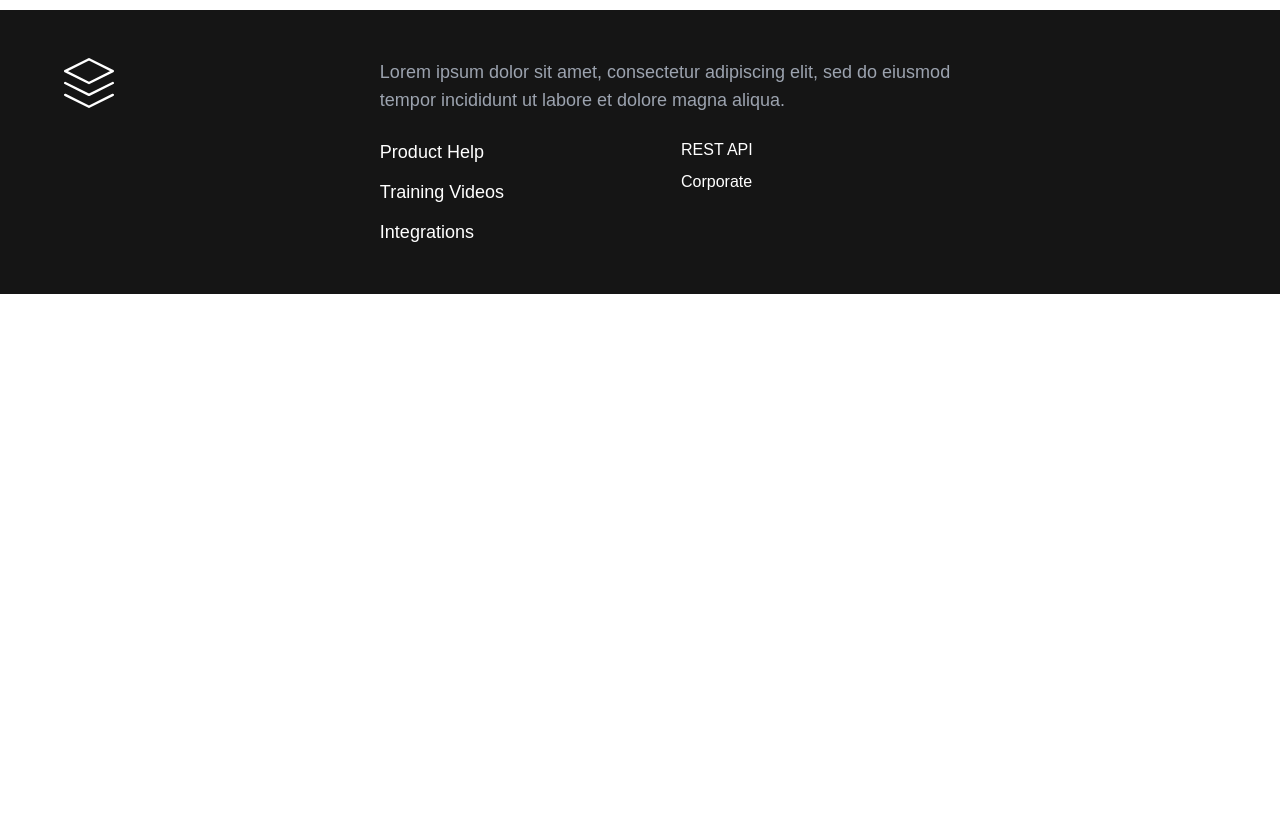
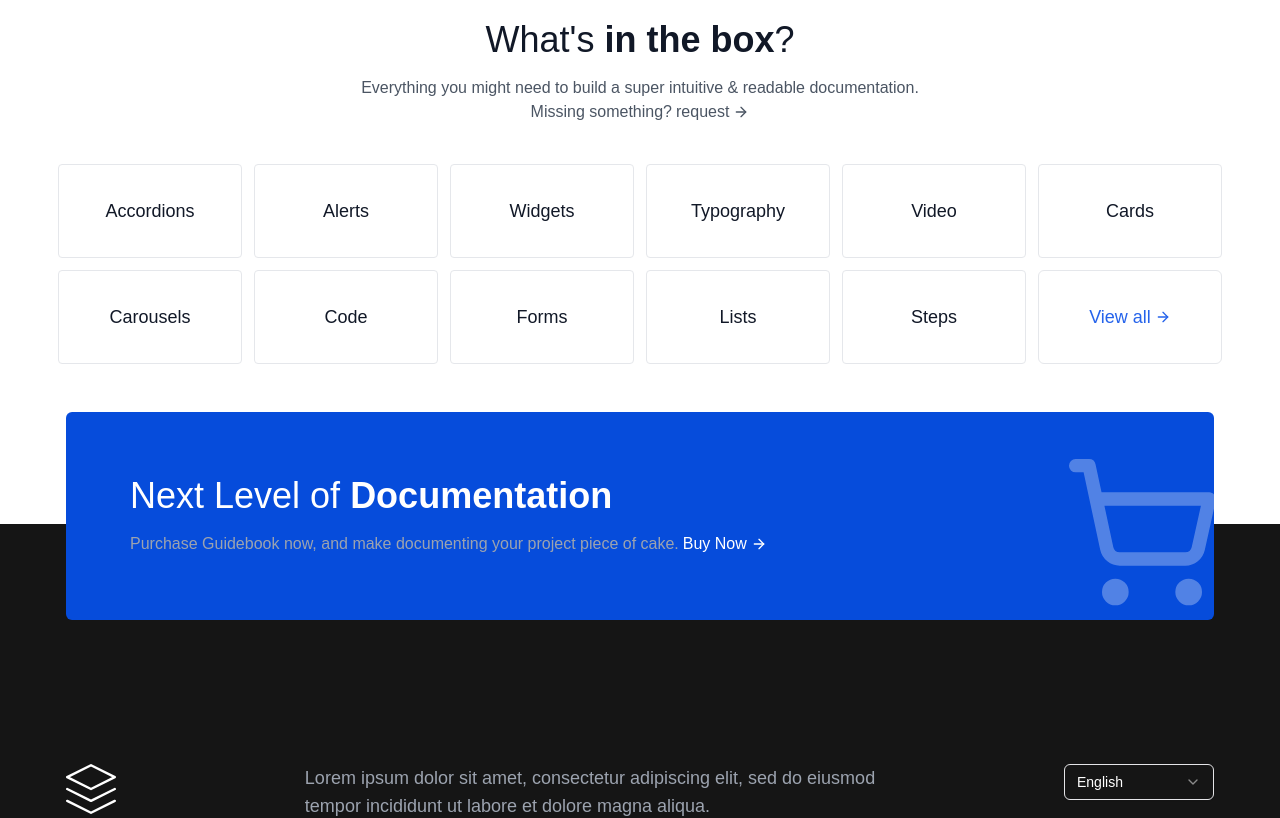
Before and after one commit to mr-rony356/ai-interview, a Next.js app: page / in a window 1280 px wide. Shown: the part 1720-2538 px from the top of the page. Before the commit the page ends 2014 px from the top, so only its background shows below. Built offline with nearby package versions, Linux system fonts and the light colour scheme; no server answers.

Commit message:
make others sectuions on hompage

```diff
--- a/package.json
+++ b/package.json
@@ -12,6 +12,8 @@
     "@auth0/nextjs-auth0": "^3.6.0",
     "@azure/ai-form-recognizer": "^5.0.0",
     "@azure/identity": "^4.6.0",
+    "@emailjs/browser": "^4.4.1",
+    "@radix-ui/react-select": "^2.1.5",
     "@radix-ui/react-slot": "^1.1.1",
     "@radix-ui/react-tabs": "^1.1.2",
     "axios": "^1.7.9",
--- a/src/app/page.tsx
+++ b/src/app/page.tsx
@@ -2,6 +2,7 @@ import DocumentationLanding from "./ui/documentation-landing/documentation-landi
 import Footer from "./ui/footer/footer";
 import Hero from "./ui/hero/hero";
 import CardTabComponent from "./ui/CardTabComponent/CardTabComponent";
+import GuidSection from "./ui/component/guidSection/guidSection";
 
 export default function Home() {
   return (
@@ -9,6 +10,7 @@ export default function Home() {
       <Hero />
       <CardTabComponent />
       <DocumentationLanding />
+      <GuidSection/>
       <Footer />
     </main>
   );
--- a/src/app/ui/CardTabComponent/CardTabComponent.tsx
+++ b/src/app/ui/CardTabComponent/CardTabComponent.tsx
@@ -3,7 +3,6 @@
 import { useState, useEffect } from "react";
 import { Tabs, TabsContent, TabsList, TabsTrigger } from "@/components/ui/tabs";
 import { Card, CardContent } from "@/components/ui/card";
-import {  ClipboardCheck, ClipboardCopy } from "lucide-react";
 import Prism from "prismjs";
 
 const CardTabComponent = () => {
@@ -64,11 +63,6 @@ const CardTabComponent = () => {
         onClick={handleCopy}
         className="absolute top-2 right-1/2 md:right-4 translate-x-8 p-2 px-4 bg-blue-700 text-white rounded-md shadow-md opacity-0 group-hover:opacity-100 transition-opacity duration-500 ease-in-out hover:bg-blue-600"
       >
-        {copied ? (
-          <ClipboardCheck className="w-4 h-4 inline-block mr-1" />
-        ) : (
-          <ClipboardCopy className="w-4 h-4 inline-block mr-1" />
-        )}
         {copied ? "Copied!" : "Copy"}
       </button>
     </div>
@@ -100,7 +94,7 @@ const CardTabComponent = () => {
   );
 
   return (
-    <div className="mt-20 mx-20">
+    <div className="mt-20 mx-auto max-w-[1180px] flex justify-center items-center min-h-screen px-2">
       <div className="w-5xl md:w-full grid grid-cols-1 md:grid-cols-2 gap-6">
         <div>
           <h1 className="text-3xl mb-2 group inline-block">
--- /dev/null
+++ b/src/app/ui/component/guidSection/guidSection.tsx
@@ -0,0 +1,33 @@
+import { ArrowRight, ShoppingCart } from "lucide-react";
+import Link from "next/link";
+import React from "react";
+
+const GuidSection = () => {
+  return (
+    <div className="mx-auto max-w-[1180px] px-4 -mb-24 relative">
+      <div className="flex justify-between items-center bg-[#064cdb] text-white p-8 md:p-16 rounded-md">
+        <div>
+          <h1 className="text-4xl">
+            Next Level of <span className="font-bold">Documentation</span>
+          </h1>
+          <p className="mt-4 text-gray-400">
+            Purchase Guidebook now, and make documenting your project piece of
+            cake.
+            <Link
+              href="#"
+              className="inline-flex items-center ml-1 relative group text-white"
+            >
+              Buy Now{" "}
+              <ArrowRight className="h-4 w-4 ml-1 group-hover:translate-x-2 transition transform duration-300" />
+            </Link>
+          </p>
+        </div>
+        <div className="absolute right-14 bottom-14 transform scale-[2.5] opacity-30">
+          <ShoppingCart size={32} className="h-16 w-16" />
+        </div>
+      </div>
+    </div>
+  );
+};
+
+export default GuidSection;
--- a/src/app/ui/documentation-landing/documentation-landing.tsx
+++ b/src/app/ui/documentation-landing/documentation-landing.tsx
@@ -1,5 +1,5 @@
-import { ArrowRight, Link } from "lucide-react";
-import React from "react";
+import { ArrowRight } from "lucide-react";
+import Link from "next/link";
 
 const DocumentationLanding = () => {
   const categories = [
@@ -15,14 +15,15 @@ const DocumentationLanding = () => {
     { title: "Lists", href: "#lists" },
     { title: "Steps", href: "#steps" },
   ];
+
   return (
-    <div className="mx-auto max-w-7xl px-4 py-12 md:px-6 lg:px-8 mt-20">
+    <div className="mx-auto max-w-[1180px] py-12 mt-20">
       <div className="text-center">
         <h1 className="text-4xl text-gray-900 sm:text-4xl">
           What&apos;s <span className="font-semibold">in the box</span>?
         </h1>
-        <p className="mt-4 text-gray-600">
-          Everything you might need to build a super intuitive & readable <br />
+        <p className="mt-4 text-gray-600 lg:w-1/2 w-full mx-auto">
+          Everything you might need to build a super intuitive & readable
           documentation. Missing something?
           <span className="inline-flex items-center ml-1 relative group">
             request{" "}
@@ -31,12 +32,12 @@ const DocumentationLanding = () => {
         </p>
       </div>
 
-      <div className="mt-10  grid grid-cols-1 gap-3 sm:grid-cols-2 lg:grid-cols-6 max-w-7xl mx-auto">
+      <div className="mt-10 grid grid-cols-2 gap-3 md:grid-cols-3 lg:grid-cols-6 px-2">
         {categories.map((category) => (
           <Link
             key={category.title}
             href={category.href}
-            className="flex items-center justify-center rounded-sm border border-gray-200 px-4 py-8 text-center transition-colors hover:border-blue-400 hover:bg-gray-50 "
+            className="flex items-center justify-center rounded-sm border border-gray-200 px-4 py-8 text-center transition-colors hover:border-blue-400 hover:bg-gray-50"
           >
             <span className="text-lg font-medium text-gray-900">
               {category.title}
@@ -47,7 +48,7 @@ const DocumentationLanding = () => {
           href="#view-all"
           className="flex items-center justify-center rounded-md border border-gray-200 p-4 text-center text-blue-600 transition-colors hover:border-blue-400 hover:bg-gray-50 group"
         >
-          <span className="inline-flex items-center text-lg  font-medium">
+          <span className="inline-flex items-center text-lg font-medium">
             View all
             <ArrowRight className="ml-1 h-4 w-4 group-hover:translate-x-2 transition transform duration-300" />
           </span>
--- a/src/app/ui/footer/footer.tsx
+++ b/src/app/ui/footer/footer.tsx
@@ -1,40 +1,41 @@
-"use client";
-
-import { ArrowRight, ChevronDown, ShoppingCart } from "lucide-react";
+"use client"
+import { useState } from "react";
 import Image from "next/image";
 import Link from "next/link";
-import { useState } from "react";
+import {
+  Select,
+  SelectContent,
+  SelectGroup,
+  SelectItem,
+  SelectLabel,
+  SelectTrigger,
+  SelectValue,
+} from "@/components/ui/select";
 
 export default function Footer() {
-  const [isOpen, setIsOpen] = useState(false);
-  const [language, setLanguage] = useState("English");
+  const [language, setLanguage] = useState("english");
 
   return (
     <>
-      {/* Footer */}
-      <footer className="bg-[#151515] text-white py-12">
-        <div className="mx-auto max-w-6xl">
-          <div className="flex  justify-between space-x-10">
-            {/* Logo */}
+      {/* Footer---------------------- */}
+      <footer className="bg-[#151515] text-white py-28">
+        <div className="mx-auto max-w-[1180px] mt-32">
+          <div className="flex flex-col md:flex-row gap-8 px-4 justify-between">
+            {/* Logo-------------- */}
             <div>
               <Link href="/" className="flex items-center">
-                <Image
-                  src="/logo-white.svg"
-                  width={50}
-                  height={50}
-                  alt="logo"
-                />
+                <Image src="/logo-white.svg" width={50} height={50} alt="logo" />
               </Link>
             </div>
 
-            {/* Content */}
-            <div className="">
+            {/* Content---------------- */}
+            <div>
               <p className="mb-6 text-gray-400 text-lg">
                 Lorem ipsum dolor sit amet, consectetur adipiscing elit, sed do
                 eiusmod <br />
                 tempor incididunt ut labore et dolore magna aliqua.
               </p>
-              <div className="grid grid-cols-2 gap-8">
+              <div className="grid grid-cols-2 gap-8 mt-10">
                 <div>
                   <ul className="space-y-3 text-lg">
                     <li>
@@ -86,8 +87,22 @@ export default function Footer() {
               </div>
             </div>
 
-            {/* Language Selector */}
-            <div className="md:col-span-4 lg:col-span-2 md:ml-auto"></div>
+            {/* Language Selector------------ */}
+            <div>
+              <Select value={language} onValueChange={setLanguage}>
+                <SelectTrigger className="w-[150px]">
+                  <SelectValue>{language.charAt(0).toUpperCase() + language.slice(1)}</SelectValue>
+                </SelectTrigger>
+                <SelectContent>
+                  <SelectGroup>
+                    <SelectLabel>Language</SelectLabel>
+                    <SelectItem value="english">English</SelectItem>
+                    <SelectItem value="french">French</SelectItem>
+                    <SelectItem value="german">German</SelectItem>
+                  </SelectGroup>
+                </SelectContent>
+              </Select>
+            </div>
           </div>
         </div>
       </footer>
--- /dev/null
+++ b/src/components/ui/select.tsx
@@ -0,0 +1,159 @@
+"use client"
+
+import * as React from "react"
+import * as SelectPrimitive from "@radix-ui/react-select"
+import { Check, ChevronDown, ChevronUp } from "lucide-react"
+
+import { cn } from "@/lib/utils"
+
+const Select = SelectPrimitive.Root
+
+const SelectGroup = SelectPrimitive.Group
+
+const SelectValue = SelectPrimitive.Value
+
+const SelectTrigger = React.forwardRef<
+  React.ElementRef<typeof SelectPrimitive.Trigger>,
+  React.ComponentPropsWithoutRef<typeof SelectPrimitive.Trigger>
+>(({ className, children, ...props }, ref) => (
+  <SelectPrimitive.Trigger
+    ref={ref}
+    className={cn(
+      "flex h-9 w-full items-center justify-between whitespace-nowrap rounded-md border border-input bg-transparent px-3 py-2 text-sm shadow-sm ring-offset-background placeholder:text-muted-foreground focus:outline-none focus:ring-1 focus:ring-ring disabled:cursor-not-allowed disabled:opacity-50 [&>span]:line-clamp-1",
+      className
+    )}
+    {...props}
+  >
+    {children}
+    <SelectPrimitive.Icon asChild>
+      <ChevronDown className="h-4 w-4 opacity-50" />
+    </SelectPrimitive.Icon>
+  </SelectPrimitive.Trigger>
+))
+SelectTrigger.displayName = SelectPrimitive.Trigger.displayName
+
+const SelectScrollUpButton = React.forwardRef<
+  React.ElementRef<typeof SelectPrimitive.ScrollUpButton>,
+  React.ComponentPropsWithoutRef<typeof SelectPrimitive.ScrollUpButton>
+>(({ className, ...props }, ref) => (
+  <SelectPrimitive.ScrollUpButton
+    ref={ref}
+    className={cn(
+      "flex cursor-default items-center justify-center py-1",
+      className
+    )}
+    {...props}
+  >
+    <ChevronUp className="h-4 w-4" />
+  </SelectPrimitive.ScrollUpButton>
+))
+SelectScrollUpButton.displayName = SelectPrimitive.ScrollUpButton.displayName
+
+const SelectScrollDownButton = React.forwardRef<
+  React.ElementRef<typeof SelectPrimitive.ScrollDownButton>,
+  React.ComponentPropsWithoutRef<typeof SelectPrimitive.ScrollDownButton>
+>(({ className, ...props }, ref) => (
+  <SelectPrimitive.ScrollDownButton
+    ref={ref}
+    className={cn(
+      "flex cursor-default items-center justify-center py-1",
+      className
+    )}
+    {...props}
+  >
+    <ChevronDown className="h-4 w-4" />
+  </SelectPrimitive.ScrollDownButton>
+))
+SelectScrollDownButton.displayName =
+  SelectPrimitive.ScrollDownButton.displayName
+
+const SelectContent = React.forwardRef<
+  React.ElementRef<typeof SelectPrimitive.Content>,
+  React.ComponentPropsWithoutRef<typeof SelectPrimitive.Content>
+>(({ className, children, position = "popper", ...props }, ref) => (
+  <SelectPrimitive.Portal>
+    <SelectPrimitive.Content
+      ref={ref}
+      className={cn(
+        "relative z-50 max-h-96 min-w-[8rem] overflow-hidden rounded-md border bg-popover text-popover-foreground shadow-md data-[state=open]:animate-in data-[state=closed]:animate-out data-[state=closed]:fade-out-0 data-[state=open]:fade-in-0 data-[state=closed]:zoom-out-95 data-[state=open]:zoom-in-95 data-[side=bottom]:slide-in-from-top-2 data-[side=left]:slide-in-from-right-2 data-[side=right]:slide-in-from-left-2 data-[side=top]:slide-in-from-bottom-2",
+        position === "popper" &&
+          "data-[side=bottom]:translate-y-1 data-[side=left]:-translate-x-1 data-[side=right]:translate-x-1 data-[side=top]:-translate-y-1",
+        className
+      )}
+      position={position}
+      {...props}
+    >
+      <SelectScrollUpButton />
+      <SelectPrimitive.Viewport
+        className={cn(
+          "p-1",
+          position === "popper" &&
+            "h-[var(--radix-select-trigger-height)] w-full min-w-[var(--radix-select-trigger-width)]"
+        )}
+      >
+        {children}
+      </SelectPrimitive.Viewport>
+      <SelectScrollDownButton />
+    </SelectPrimitive.Content>
+  </SelectPrimitive.Portal>
+))
+SelectContent.displayName = SelectPrimitive.Content.displayName
+
+const SelectLabel = React.forwardRef<
+  React.ElementRef<typeof SelectPrimitive.Label>,
+  React.ComponentPropsWithoutRef<typeof SelectPrimitive.Label>
+>(({ className, ...props }, ref) => (
+  <SelectPrimitive.Label
+    ref={ref}
+    className={cn("px-2 py-1.5 text-sm font-semibold", className)}
+    {...props}
+  />
+))
+SelectLabel.displayName = SelectPrimitive.Label.displayName
+
+const SelectItem = React.forwardRef<
+  React.ElementRef<typeof SelectPrimitive.Item>,
+  React.ComponentPropsWithoutRef<typeof SelectPrimitive.Item>
+>(({ className, children, ...props }, ref) => (
+  <SelectPrimitive.Item
+    ref={ref}
+    className={cn(
+      "relative flex w-full cursor-default select-none items-center rounded-sm py-1.5 pl-2 pr-8 text-sm outline-none focus:bg-accent focus:text-accent-foreground data-[disabled]:pointer-events-none data-[disabled]:opacity-50",
+      className
+    )}
+    {...props}
+  >
+    <span className="absolute right-2 flex h-3.5 w-3.5 items-center justify-center">
+      <SelectPrimitive.ItemIndicator>
+        <Check className="h-4 w-4" />
+      </SelectPrimitive.ItemIndicator>
+    </span>
+    <SelectPrimitive.ItemText>{children}</SelectPrimitive.ItemText>
+  </SelectPrimitive.Item>
+))
+SelectItem.displayName = SelectPrimitive.Item.displayName
+
+const SelectSeparator = React.forwardRef<
+  React.ElementRef<typeof SelectPrimitive.Separator>,
+  React.ComponentPropsWithoutRef<typeof SelectPrimitive.Separator>
+>(({ className, ...props }, ref) => (
+  <SelectPrimitive.Separator
+    ref={ref}
+    className={cn("-mx-1 my-1 h-px bg-muted", className)}
+    {...props}
+  />
+))
+SelectSeparator.displayName = SelectPrimitive.Separator.displayName
+
+export {
+  Select,
+  SelectGroup,
+  SelectValue,
+  SelectTrigger,
+  SelectContent,
+  SelectLabel,
+  SelectItem,
+  SelectSeparator,
+  SelectScrollUpButton,
+  SelectScrollDownButton,
+}
```
Also changed, not shown: 1 other file (tests, documents, lock files or other folders).
